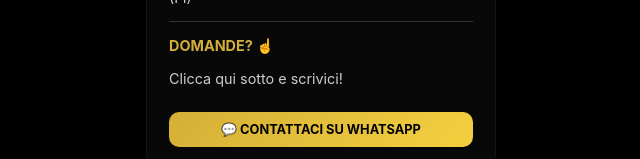
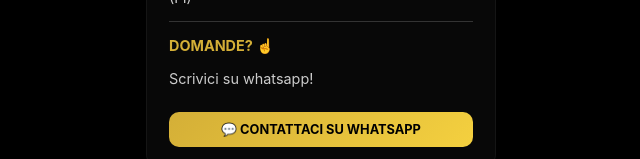
Before and after one commit to giachi32-a11y/donbelndz-barber, a React (Vite) app: page / in a window 1280 px wide. Shown: the part 549-708 px from the top of the page, without its empty margins (319-959 px from the left). Built offline with nearby package versions, Linux system fonts and the light colour scheme.

Commit message:
Update App.jsx

```diff
--- a/src/App.jsx
+++ b/src/App.jsx
@@ -164,7 +164,7 @@ export default function App() {
 
               <hr style={{border: 'none', borderTop: '1px solid #333', margin: '15px 0'}} />
               <h3 style={{color: THEME.gold, fontSize: '0.9rem'}}>DOMANDE? ☝️</h3>
-              <p style={{fontSize: '0.9rem', color: '#ccc', marginBottom: '10px'}}>Clicca qui sotto e scrivici!</p>
+              <p style={{fontSize: '0.9rem', color: '#ccc', marginBottom: '10px'}}>Scrivici su whatsapp!</p>
 
               <a
                 href="https://wa.me/393447875378?text=Ciao%20Danilo%2C%20vorrei%20un'informazione%3A"
```
